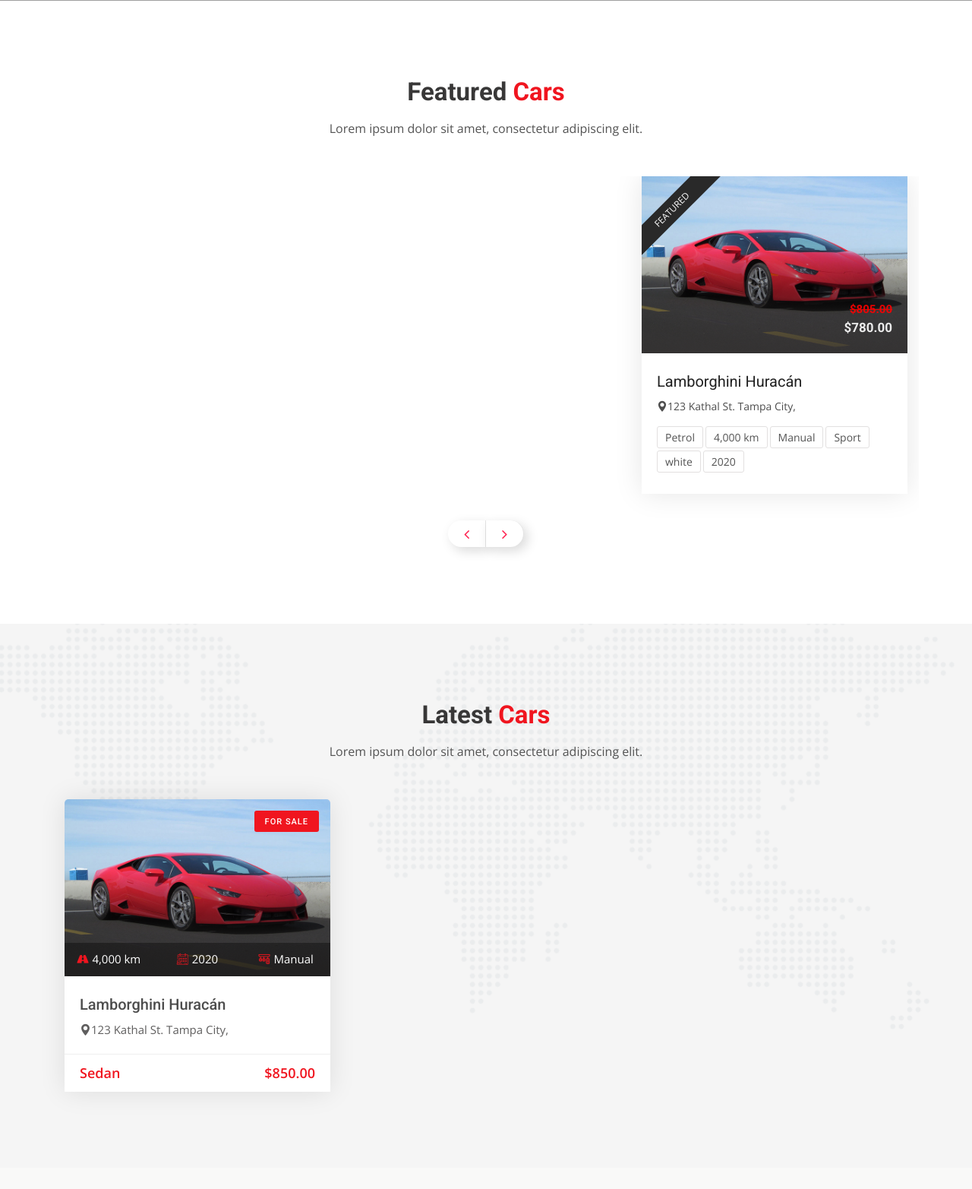
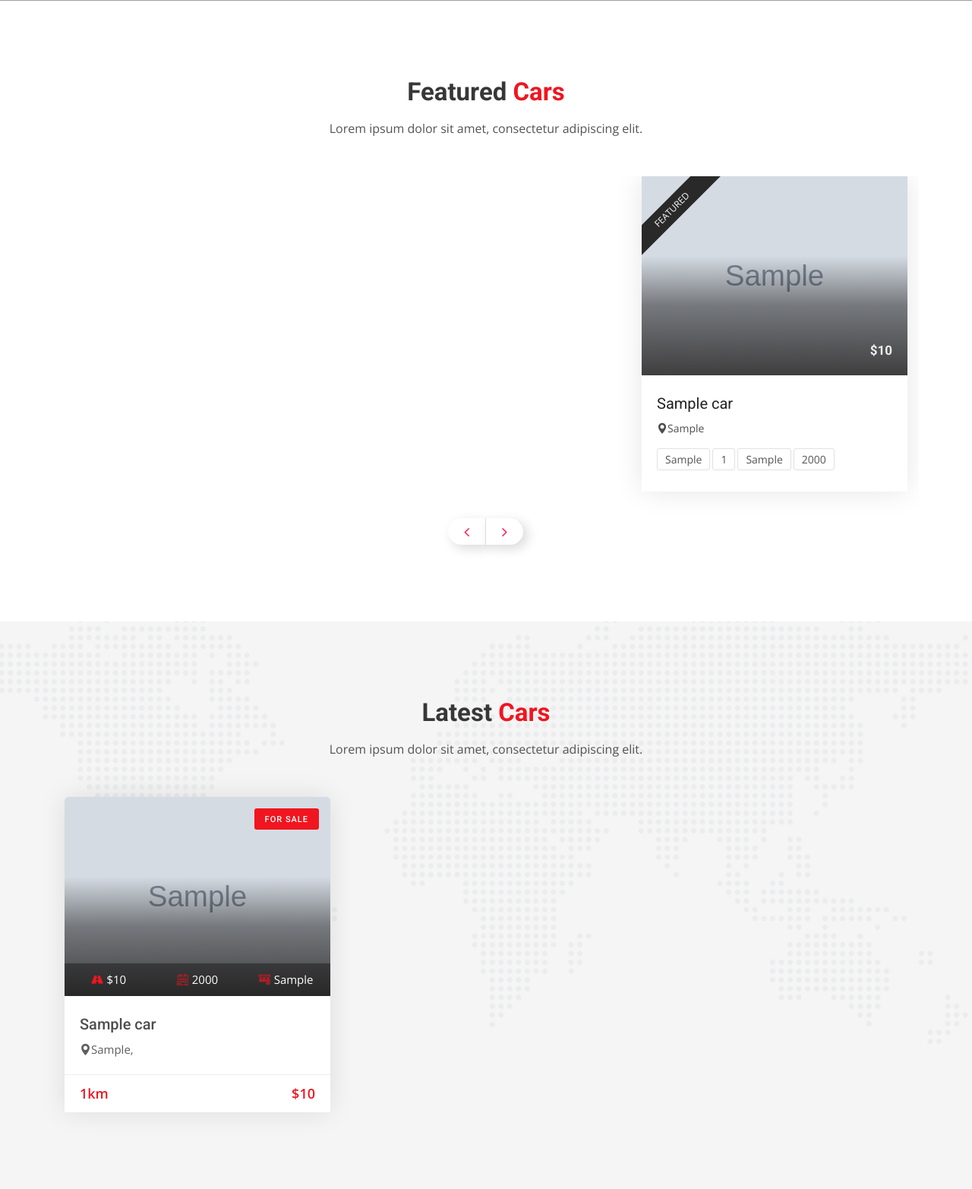
Before and after one commit to fatihkgm/Django-Project-Auto-Delaer, a Django app: page / in a window 1280 px wide. Shown: the part 799-2364 px from the top of the page at 76% size. Run offline with Django 3.2, Linux system fonts and the light colour scheme; tables that the repository leaves empty hold one stand-in row (values such as "Sample post"); grey boxes marked "Sample" are stand-in pictures; some libraries are stand-ins or nearby versions; grey boxes are pictures that could not be loaded.

Commit message:
update on backend

```diff
--- a/templates/pages/home.html
+++ b/templates/pages/home.html
@@ -133,31 +133,26 @@
                             <a href="car-details.html" class="car-img">
                                 <div class="tag-2">Featured</div>
                                 <div class="price-box">
-                                    <span class="del"><del>$805.00</del></span>
-                                    <br>
-                                    <span>$780.00</span>
+                                    <span>${{car.price}}</span>
                                 </div>
-                                <img class="d-block w-100" src="{% static 'img/car/car-1.jpg' %}" alt="car">
+                                <img class="d-block w-100" src="{{car.car_photo.url}}" alt="car">
                             </a>
                             <div class="carbox-overlap-wrapper">
                                 <div class="overlap-box">
                                     <div class="overlap-btns-area">
                                         <div class="car-magnify-gallery">
-                                            <a href="{% static 'img/car/car-1.jpg' %}" class="overlap-btn">
+                                            <a href="https://i.ibb.co/wssbNW8/evgeny-tchebotarev-aiwu-Lj-LPFn-U-unsplash.jpg" class="overlap-btn">
                                                 <i class="fa fa-expand"></i>
-                                                <img class="hidden" src="{% static 'img/car/car-1.jpg' %}">
+                                                <img class="hidden" src="https://i.ibb.co/wssbNW8/evgeny-tchebotarev-aiwu-Lj-LPFn-U-unsplash.jpg">
                                             </a>
-                                            <a href="{% static 'img/car/car-2.jpg' %}" class="hidden">
-                                                <img class="hidden" src="{% static 'img/car/car-2.jpg' %}">
+                                            <a href="https://i.ibb.co/fr4cj1M/jake-givens-i-R8m2-RRo-z4-unsplash.jpg" class="hidden">
+                                                <img class="hidden" src="https://i.ibb.co/fr4cj1M/jake-givens-i-R8m2-RRo-z4-unsplash.jpg">
                                             </a>
-                                            <a href="{% static 'img/car/car-3.jpg' %}" class="hidden">
-                                                <img class="hidden" src="{% static 'img/car/car-3.jpg' %}">
+                                            <a href="https://i.ibb.co/YWwXM8g/stefan-rodriguez-2-Aovfz-YV3rc-unsplash.jpg" class="hidden">
+                                                <img class="hidden" src="https://i.ibb.co/YWwXM8g/stefan-rodriguez-2-Aovfz-YV3rc-unsplash.jpg">
                                             </a>
-                                            <a href="{% static 'img/car/car-4.jpg' %}" class="hidden">
-                                                <img class="hidden" src="{% static 'img/car/car-4.jpg' %}">
-                                            </a>
-                                            <a href="{% static 'img/car/car-5.jpg' %}" class="hidden">
-                                                <img class="hidden" src="{% static 'img/car/car-5.jpg' %}">
+                                            <a href="https://i.ibb.co/jvkJwWf/peter-broomfield-m3m-ln-R90u-M-unsplash.jpg" class="hidden">
+                                                <img class="hidden" src="https://i.ibb.co/jvkJwWf/peter-broomfield-m3m-ln-R90u-M-unsplash.jpg">
                                             </a>
                                         </div>
                                     </div>
@@ -166,20 +161,19 @@
                         </div>
                         <div class="detail">
                             <h1 class="title">
-                                <a href="car-details.html">Lamborghini Huracán</a>
+                                <a href="car-details.html">{{car.car_title}}</a>
                             </h1>
                             <div class="location">
                                 <a href="car-details.html">
-                                    <i class="flaticon-pin"></i>123 Kathal St. Tampa City,
+                                    <i class="flaticon-pin"></i>{{car.city}}
                                 </a>
                             </div>
                             <ul class="facilities-list clearfix">
-                                <li>Petrol</li>
-                                <li>4,000 km</li>
-                                <li>Manual</li>
-                                <li>Sport</li>
-                                <li>white</li>
-                                <li>2020</li>
+                                <li>{{car.fuel_type}}</li>
+                                <li>{{car.miles}}</li>
+                                <li>{{car.transmission}}</li>
+
+                                <li>{{car.year}}</li>
                             </ul>
                         </div>
                     </div>
@@ -214,17 +208,17 @@
                     <div class="car-thumbnail">
                         <a href="car-details.html" class="car-img">
                             <div class="tag">For Sale</div>
-                            <img class="d-block w-100" src="{% static 'img/car/car-1.jpg' %}" alt="car">
+                            <img class="d-block w-100" src="{{car.car_photo.url}}" alt="car">
                             <div class="facilities-list clearfix">
                                 <ul>
                                     <li>
-                                        <span><i class="flaticon-way"></i></span>4,000 km
+                                        <span><i class="flaticon-way"></i></span>${{car.price}}
                                     </li>
                                     <li>
-                                        <span><i class="flaticon-calendar-1"></i></span>2020
+                                        <span><i class="flaticon-calendar-1"></i></span>{{car.year}}
                                     </li>
                                     <li>
-                                        <span><i class="flaticon-manual-transmission"></i></span>Manual
+                                        <span><i class="flaticon-manual-transmission"></i></span>{{car.transmission}}
                                     </li>
                                 </ul>
                             </div>
@@ -256,20 +250,20 @@
                     </div>
                     <div class="detail">
                         <h1 class="title">
-                            <a href="car-details.html">Lamborghini Huracán</a>
+                            <a href="car-details.html">{{car.car_title}}</a>
                         </h1>
                         <div class="location">
                             <a href="car-details.html">
-                                <i class="flaticon-pin"></i>123 Kathal St. Tampa City,
+                                <i class="flaticon-pin"></i>{{car.city}},
                             </a>
                         </div>
                     </div>
                     <div class="footer clearfix">
                         <div class="pull-left ratings days">
-                            <p class="cartype">Sedan</p>
+                            <p class="cartype">{{car.miles}}km</p>
                         </div>
                         <div class="pull-right">
-                            <p class="price">$850.00</p>
+                            <p class="price">${{car.price}}</p>
                         </div>
                     </div>
                 </div>
@@ -297,7 +291,7 @@
                     <div class="team-1">
                         <div class="photo">
                             <a href="#">
-                                <img src="{{team.photo.url}}" alt="team-1" class="img-fluid">
+                                <img src="{{team.photo.url}}" alt="team-1" class="img-fluid" style="min-height: 300px; max-height: 300px;">
                             </a>
                             <div class="social-list clearfix">
                                 <a href="{{team.facebook_link}}" class="facebook-bg"><i class="fa fa-facebook"></i></a>
@@ -306,7 +300,7 @@
                             </div>
                         </div>
                         <div class="details">
-                            <h4><a href="team-detail.html">{{team.firstname}} {{team.last_name}}</a></h4>
+                            <h4><a href="team-detail.html">{{team.first_name}} {{team.last_name}}</a></h4>
                             <h5>{{team.designation}}</h5>
                         </div>
                     </div>
```
